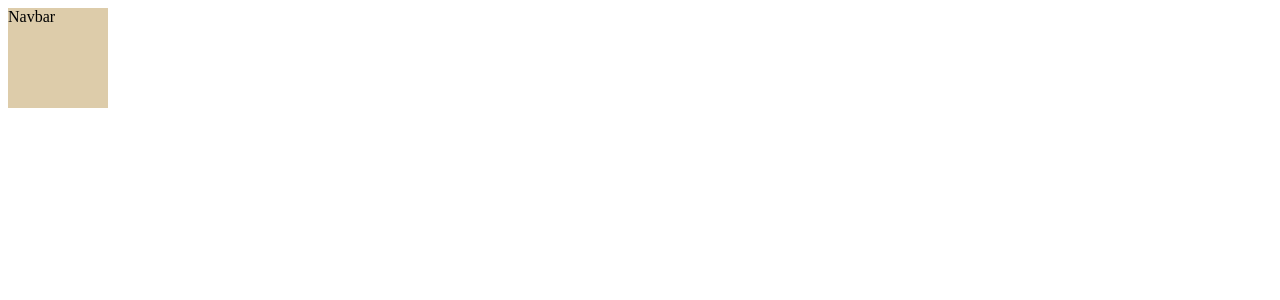
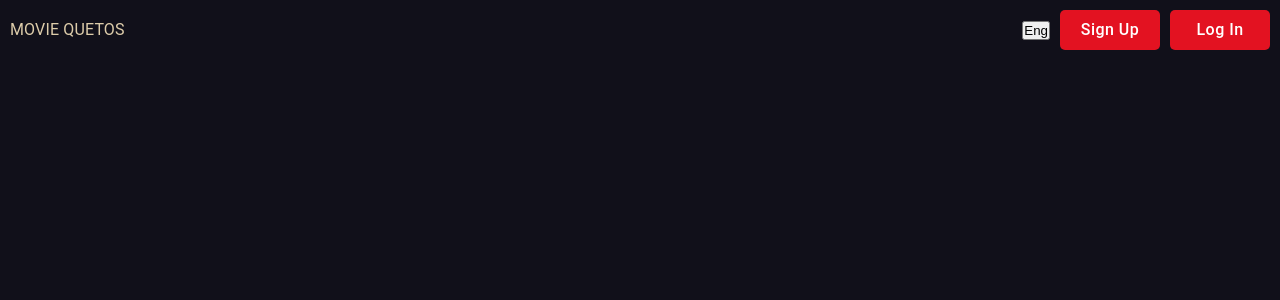
Before and after one commit to mariamdatuka/movie-quotes-app, a React (Vite) app: page / in a window 1280 px wide. Shown: the top 300 px of the page. Built offline with nearby package versions, Linux system fonts and the light colour scheme.

Commit message:
add components

```diff
--- a/src/App.tsx
+++ b/src/App.tsx
@@ -1,11 +1,12 @@
-import Navbar from "./components/Navbar/Navbar"
+import Home from "./pages/Home/Home"
+
 
 
 function App() {
 
   return (
     <>
-     <Navbar/>
+     <Home/>
     </>
   )
 }
--- /dev/null
+++ b/src/components/MainButton/MainButton.tsx
@@ -0,0 +1,31 @@
+import { MyButton } from "./Styles"
+
+interface MainButtonProps{
+    text:string;
+    type?:"button" | "reset" | "submit";
+    sx?:any;
+    onClick?:()=>void;
+    className?:string;
+}
+
+
+export const MainButton: React.FC<MainButtonProps> = ({
+    text,
+    type,
+    sx,
+    onClick,
+    className
+}) => {
+  return (
+    <>
+     <MyButton
+       type={type}
+       sx={sx}
+       onClick={onClick}
+       className={className}
+      >
+        {text}
+     </MyButton>
+    </>
+  )
+}
--- /dev/null
+++ b/src/components/MainButton/Styles.ts
@@ -0,0 +1,17 @@
+import { styled } from "@mui/system";
+import { Button } from "@mui/material";
+
+export const MyButton=styled(Button)(({theme})=>({
+    width:'100px',
+    height:'40px',
+    fontSize:'16px',
+    borderRadius:'5px',
+    textTransform:'capitalize',
+    border:'none',
+    color:`${theme.palette.primary.light}`,
+    backgroundColor:theme.palette.primary.dark,
+
+    "&:hover":{
+        backgroundColor: theme.palette.secondary.main
+    }
+}))
--- a/src/components/Navbar/Navbar.tsx
+++ b/src/components/Navbar/Navbar.tsx
@@ -1,8 +1,17 @@
-import { NavBox } from "./Style"
+import { NavBox, Logo } from "./Styles"
+import { MainButton} from "../MainButton/MainButton"
+import {Stack} from "@mui/material"
 
 const Navbar = () => {
   return (
-    <NavBox>Navbar</NavBox>
+    <NavBox>
+        <Logo>MOVIE QUETOS</Logo>
+        <Stack style={{flexDirection:'row', gap:'10px', alignItems:'center'}}>
+            <button>Eng</button>
+            <MainButton text='Sign Up'/>
+            <MainButton text='Log In'/>
+        </Stack>
+    </NavBox>
   )
 }
 
--- a/src/components/Navbar/Style.ts
+++ /dev/null
@@ -1,8 +0,0 @@
-import { styled } from "@mui/system";
-import { Stack } from "@mui/material";
-
-export const NavBox = styled(Stack)(({ theme })=>({
-    width:'100px',
-    height:'100px',
-    backgroundColor:`${theme.palette.primary.main}`,
-}))
--- /dev/null
+++ b/src/components/Navbar/Styles.ts
@@ -0,0 +1,15 @@
+import { styled } from "@mui/system";
+import { Stack,Typography } from "@mui/material";
+
+export const NavBox = styled(Stack)({
+   flexDirection:'row',
+   alignItems:'center',
+   justifyContent:'space-between',
+   padding:'10px',
+})
+
+export const Logo=styled(Typography)(({ theme })=>({
+   fontSize:'16px',
+   color:theme.palette.primary.main,
+   textTransform:'uppercase'
+}))
--- a/src/index.css
+++ b/src/index.css
@@ -1,3 +1,9 @@
+*{
+    margin:0;
+    padding:0;
+    box-sizing: border-box;
+}
+
 @font-face{
     font-family:'Helvetica';
     font-weight:bold;
@@ -5,9 +11,10 @@
 }
 
 @font-face{
-    font-family:'Helvetica';
+    font-family:'HelveticaMedium';
     font-weight:400;
-    src:url('./assets/fonts/HelveticaNeue\ Medium.ttf')
+    src:local("HelveticaMedium"),
+    url('./assets/fonts/HelveticaNeue\ Medium.ttf') format('truetype');
 }
 
 @font-face{
@@ -21,3 +28,10 @@
     font-weight:200;
     src:url(./assets/fonts/HelveticaNeue\ Light.ttf)
 }
+
+body {
+    font-family: 'HelveticaMedium', sans-serif;
+    font-weight: 400;
+    height:100vh;
+    background-color:rgba(17, 16, 26, 1);
+  }
--- a/src/main.tsx
+++ b/src/main.tsx
@@ -1,6 +1,8 @@
 import React from 'react'
 import ReactDOM from 'react-dom/client'
 import App from './App.tsx'
+import './assets/fonts/HelveticaNeue Medium.ttf';
+import './index.css'
 import { ThemeProvider } from '@mui/material/styles';
 import theme from './theme.ts'
 ReactDOM.createRoot(document.getElementById('root') as HTMLElement).render(
--- /dev/null
+++ b/src/pages/Home/Home.tsx
@@ -0,0 +1,11 @@
+import Navbar from "../../components/Navbar/Navbar"
+
+const Home = () => {
+  return (
+    <>
+     <Navbar/>
+    </>
+  )
+}
+
+export default Home
--- a/src/theme.ts
+++ b/src/theme.ts
@@ -7,6 +7,10 @@ const theme=createTheme({
            light:'#FFFFFF',
            dark:'#E31221',
         },
+        secondary:{
+          main: '#CC0E10',
+          light:'#EC4C57',
+       }
    }
 })
 
```
Also changed, not shown: src/pages/Home/Styles.ts (added).
